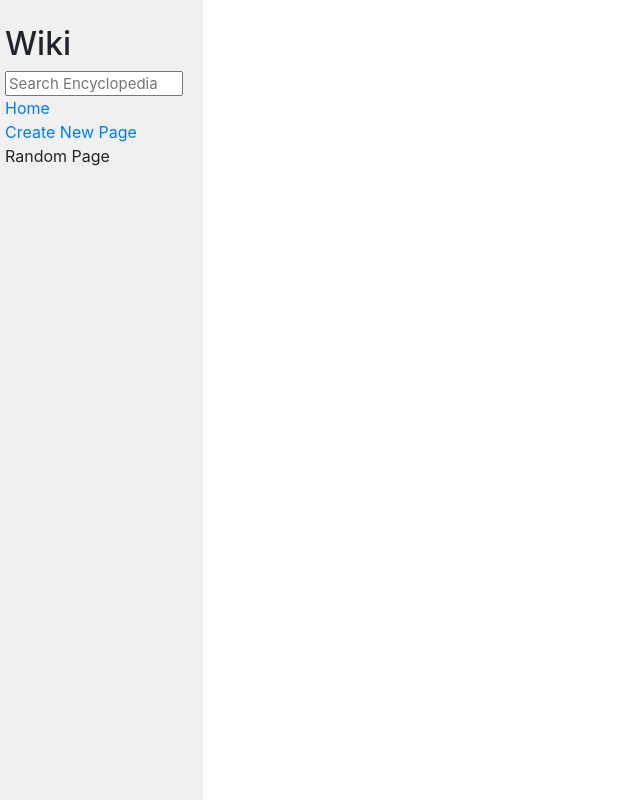
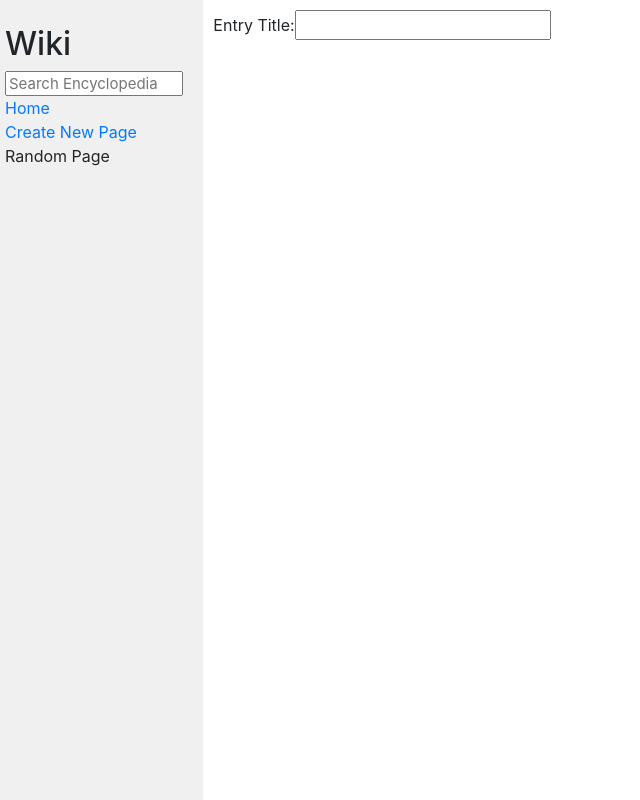
Before and after one commit to Liqaing/Wiki, a Django app: page /wiki/create/new_entry in a window 1280 px wide. Shown: the whole page, without its empty margins (0-640 px from the left). Run offline with Django 3.2, Linux system fonts and the light colour scheme; some libraries are stand-ins or nearby versions.

Commit message:
Set Up django form

```diff
--- a/encyclopedia/templates/encyclopedia/create_new_entry.html
+++ b/encyclopedia/templates/encyclopedia/create_new_entry.html
@@ -5,5 +5,5 @@
 {% endblock %}
 
 {% block body %}
-
+    {{ form }}
 {% endblock %}
--- a/encyclopedia/views.py
+++ b/encyclopedia/views.py
@@ -2,8 +2,14 @@ from django.shortcuts import render
 
 from . import util
 
+# Module that I have imported
 import markdown
 from django.http import HttpResponse
+from django import forms
+
+#  New class for a form use to create new entry
+class NewEntryForm(forms.Form):
+    title = forms.CharField(label="Entry Title")
 
 def index(request):
     return render(request, "encyclopedia/index.html", {
@@ -89,4 +95,6 @@ def search_entry(request):
 
 def create_new_entry(request):
 
-    return render(request, "encyclopedia/create_new_entry.html")
+    return render(request, "encyclopedia/create_new_entry.html", {
+        "form": NewEntryForm
+    })
```
